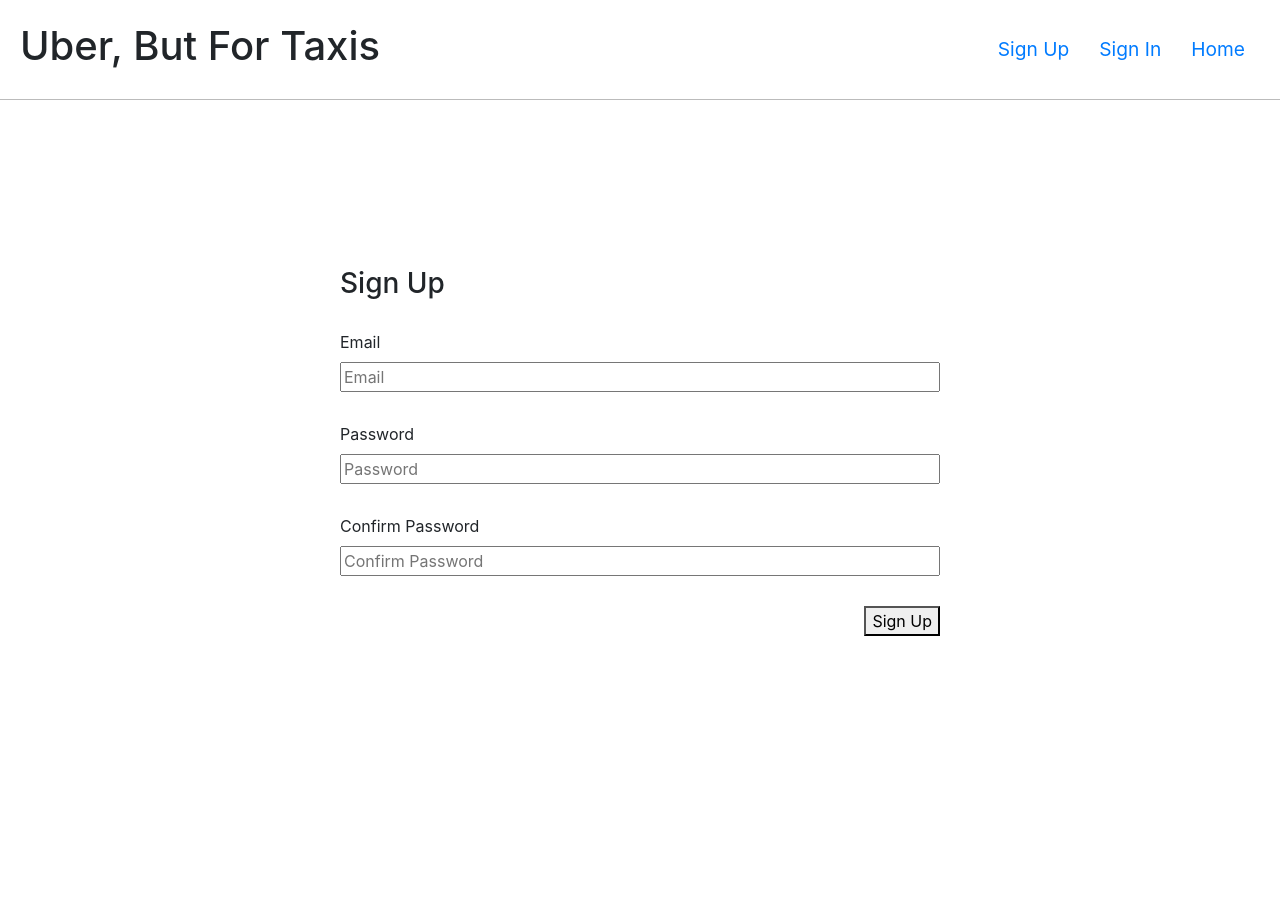
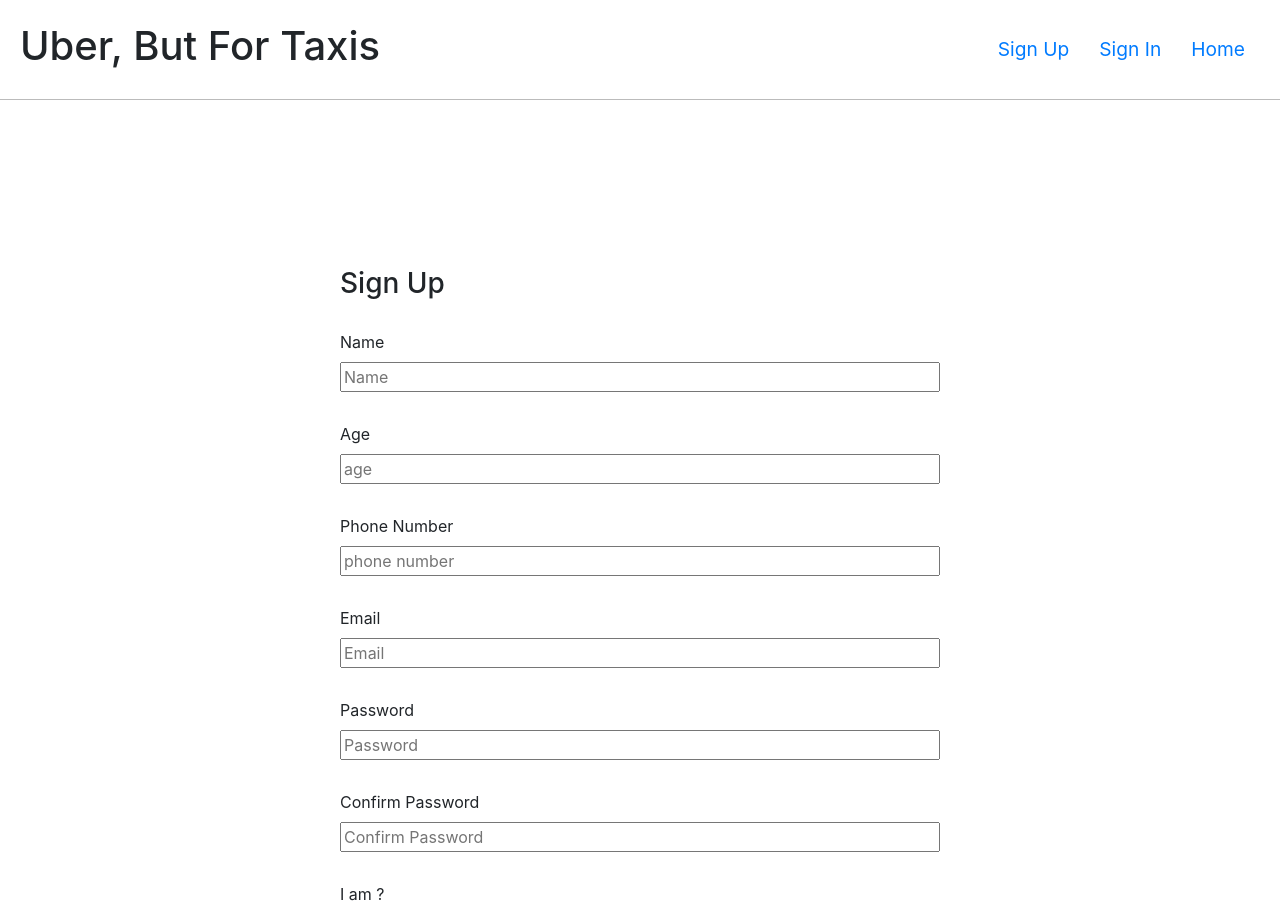
Before and after one commit to obal3588/project-4-frontend, a React app: page /#/sign-up in a window 1280 px wide. Shown: the top 912 px of the page. Before the commit the page ends 800 px from the top, so only its background shows below. Built offline with nearby package versions, Linux system fonts and the light colour scheme.

Commit message:
Sign up page , sign in page , need to update user info

```diff
--- a/package.json
+++ b/package.json
@@ -11,6 +11,7 @@
     "dotenv": "4.0.0",
     "dotenv-expand": "4.2.0",
     "fs-extra": "3.0.1",
+    "gh-pages": "^2.1.1",
     "object-assign": "4.1.1",
     "promise": "8.0.1",
     "raf": "3.4.0",
--- a/src/App.js
+++ b/src/App.js
@@ -1,7 +1,7 @@
 import React, { Component } from 'react'
 import './App.scss'
 import { Route } from 'react-router-dom'
-
+import Obaid from './auth/components/Obaid';
 import AuthenticatedRoute from './auth/components/AuthenticatedRoute'
 import Header from './header/Header'
 import SignUp from './auth/components/SignUp'
@@ -20,7 +20,7 @@ class App extends Component {
     }
   }
 
-  setUser = user => this.setState({ user })
+  setUser = user => this.setState({user})
 
   clearUser = () => this.setState({ user: null })
 
@@ -32,7 +32,10 @@ class App extends Component {
     const { alerts, user } = this.state
 
     return (
+
       <React.Fragment>
+
+
         <Header user={user} />
         {alerts.map((alert, index) => (
           <AlertDismissible key={index} variant={alert.type} message={alert.message} />
@@ -41,6 +44,8 @@ class App extends Component {
           <Route path='/sign-up' render={() => (
             <SignUp alert={this.alert} setUser={this.setUser} />
           )} />
+          <Route path="/Obaid" component={Obaid} />
+
           <Route path='/sign-in' render={() => (
             <SignIn alert={this.alert} setUser={this.setUser} />
           )} />
--- a/src/auth/api.js
+++ b/src/auth/api.js
@@ -9,7 +9,14 @@ export const signUp = credentials => {
       credentials: {
         email: credentials.email,
         password: credentials.password,
-        password_confirmation: credentials.passwordConfirmation
+        password_confirmation: credentials.passwordConfirmation,
+        phone: credentials.phone ,
+        role: credentials.type ,
+        age :credentials.age,
+        name:credentials.name
+
+
+
       }
     }
   })
--- /dev/null
+++ b/src/auth/components/Obaid.js
@@ -0,0 +1,11 @@
+import React, { Component } from 'react';
+
+class Obaid extends Component {
+  render() {
+    return (
+      <div> Hello Obaid </div>
+    );
+  }
+}
+
+export default Obaid;
--- a/src/auth/components/SignIn.js
+++ b/src/auth/components/SignIn.js
@@ -22,9 +22,9 @@ class SignIn extends Component {
     event.preventDefault()
 
     const { alert, history, setUser } = this.props
-
+    console.log("hisham",this.state);
     signIn(this.state)
-      .then(res => setUser(res.data.user))
+      .then(res => setUser(res.data.user.name))
       .then(() => alert(messages.signInSuccess, 'success'))
       .then(() => history.push('/'))
       .catch(error => {
--- a/src/auth/components/SignUp.js
+++ b/src/auth/components/SignUp.js
@@ -1,47 +1,92 @@
-import React, { Component } from 'react'
-import { withRouter } from 'react-router-dom'
-
-import { signUp, signIn } from '../api'
-import messages from '../messages'
+import React, { Component } from "react";
+import { withRouter } from "react-router-dom";
+import { Form } from "react-bootstrap";
+import { signUp, signIn } from "../api";
+import messages from "../messages";
 
 class SignUp extends Component {
-  constructor () {
-    super()
+  constructor() {
+    super();
 
     this.state = {
-      email: '',
-      password: '',
-      passwordConfirmation: ''
-    }
+      name: "",
+      age: "",
+      email: "",
+      phone: "",
+      type:"Patient",
+      password: "",
+      passwordConfirmation: ""
+    };
   }
 
-  handleChange = event => this.setState({
-    [event.target.name]: event.target.value
-  })
+  handleChange = event =>
+    this.setState({
+      [event.target.name]: event.target.value
+    });
 
   onSignUp = event => {
-    event.preventDefault()
+    event.preventDefault();
 
-    const { alert, history, setUser } = this.props
+    const { alert, history, setUser } = this.props;
 
     signUp(this.state)
       .then(() => signIn(this.state))
-      .then(res => setUser(res.data.user))
-      .then(() => alert(messages.signUpSuccess, 'success'))
-      .then(() => history.push('/'))
+      .then(res => setUser(res.data.user.name)
+      )
+      .then(() => alert(messages.signUpSuccess, "success"))
+      .then(() => history.push("/"))
       .catch(error => {
-        console.error(error)
-        this.setState({ email: '', password: '', passwordConfirmation: '' })
-        alert(messages.signUpFailure, 'danger')
-      })
-  }
+        console.error(error);
+        this.setState({ email: "", password: "", passwordConfirmation: "" });
+        alert(messages.signUpFailure, "danger");
+      });
+  };
 
-  render () {
-    const { email, password, passwordConfirmation } = this.state
+  render() {
+    const {
+      email,
+      password,
+      passwordConfirmation,
+      age,
+      name,
+      phone,
+      type
+    } = this.state;
 
     return (
-      <form className='auth-form' onSubmit={this.onSignUp}>
+      <form className="auth-form" onSubmit={this.onSignUp}>
         <h3>Sign Up</h3>
+        <label htmlFor="name">Name</label>
+        <input
+          required
+          name="name"
+          value={name}
+          type="text"
+          placeholder="Name"
+          onChange={this.handleChange}
+        />
+
+        <label htmlFor="age">Age</label>
+        <input
+          required
+          name="age"
+          value={age}
+          type="Number"
+          placeholder="age"
+          onChange={this.handleChange}
+        />
+
+        <label htmlFor="Phone Number">Phone Number</label>
+        <input
+          required
+          name="phone"
+          value={phone}
+          type="tel"
+          placeholder="phone number"
+          onChange={this.handleChange}
+
+
+        />
 
         <label htmlFor="email">Email</label>
         <input
@@ -70,10 +115,24 @@ class SignUp extends Component {
           placeholder="Confirm Password"
           onChange={this.handleChange}
         />
+
+        <Form.Label>I am  ?</Form.Label>
+        <Form.Control as="select"
+        required
+
+               name="type"
+               value={type}
+               onChange={this.handleChange}
+
+        >
+          <option > Patient</option>
+          <option>Assistant</option>
+        </Form.Control>
+
         <button type="submit">Sign Up</button>
       </form>
-    )
+    );
   }
 }
 
-export default withRouter(SignUp)
+export default withRouter(SignUp);
--- a/src/header/Header.js
+++ b/src/header/Header.js
@@ -25,7 +25,8 @@ const alwaysOptions = (
 
 const Header = ({ user }) => (
   <header className="main-header">
-    <h1>Uber, But For Taxis</h1>
+    <h1>Uber, But For Taxis {user}</h1>
+
     <nav>
       { user && <span>Welcome, {user.email}</span>}
       { user ? authenticatedOptions : unauthenticatedOptions }
```
Also changed, not shown: 1 other file (tests, documents, lock files or other folders).
